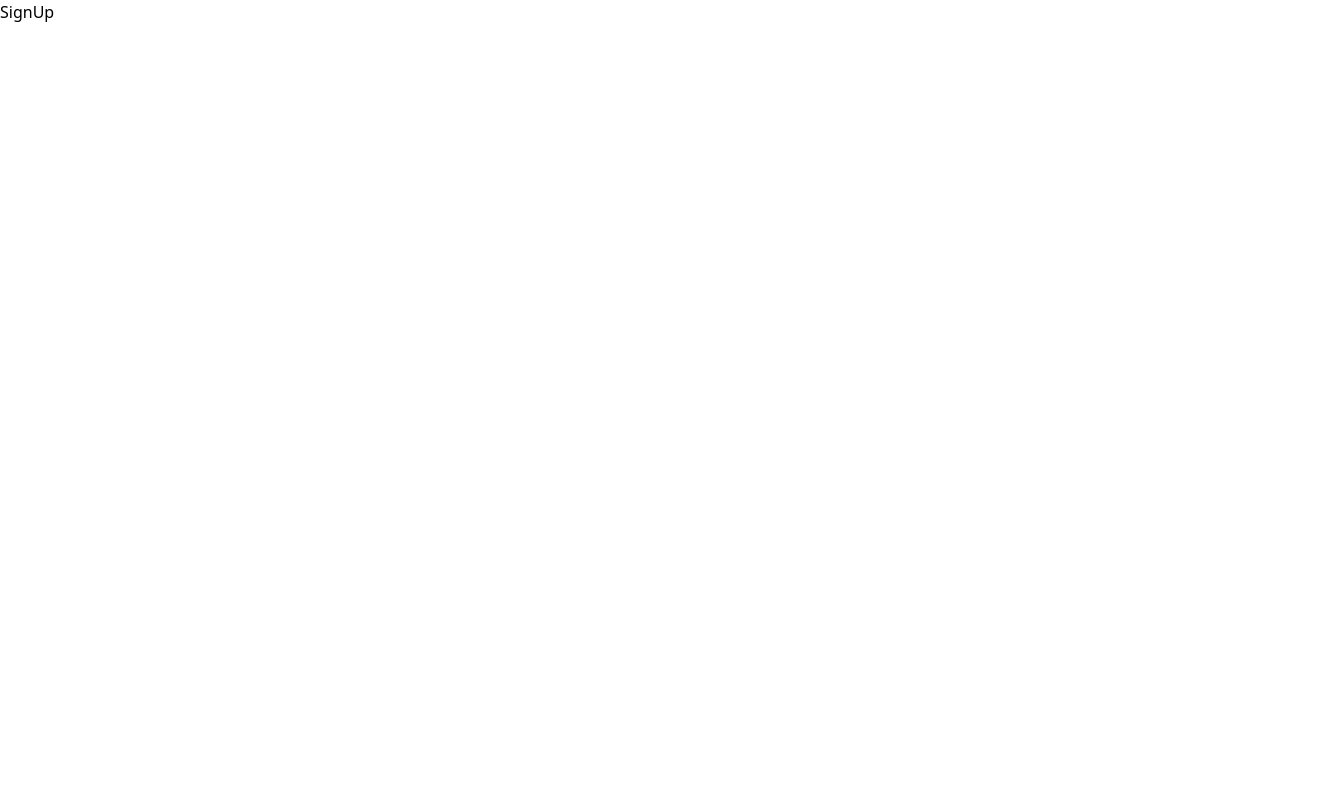
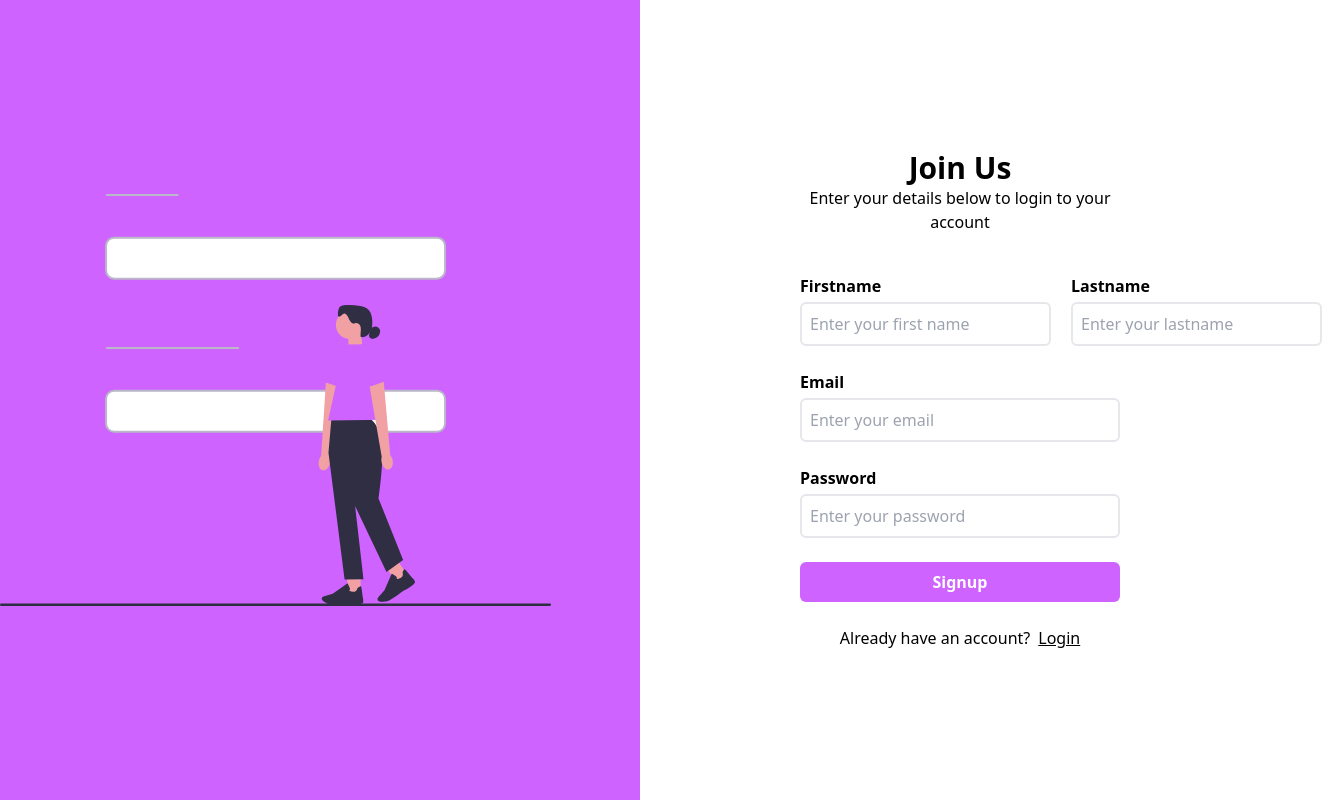
Before and after one commit to theodys-org/portfolio, a React (Vite) app: page /signup in a window 1280 px wide. Shown: the whole page, 1322 px wide, since content can reach past the window. Built offline with nearby package versions, Linux system fonts and the light colour scheme.

Commit message:
feat: add signup ui & validation

```diff
--- a/src/assets/index.js
+++ b/src/assets/index.js
@@ -1,4 +1,5 @@
 import reactLogo from "./images/react.svg";
 import login from "./svgs/login.svg";
+import signup from "./svgs/signup.svg";
 
-export { reactLogo, login };
+export { reactLogo, login, signup };
--- /dev/null
+++ b/src/components/SignUpForm.jsx
@@ -0,0 +1,104 @@
+import { Link } from "react-router-dom";
+import { useForm } from "react-hook-form";
+
+const SignUpForm = () => {
+  const {
+    register,
+    handleSubmit,
+    formState: { errors },
+  } = useForm();
+
+  const onSubmit = (data) => {
+    console.log(data);
+  };
+
+  return (
+    <form className="space-y-6" onSubmit={handleSubmit(onSubmit)}>
+      <div className="flex gap-x-5">
+        <div className="flex flex-col w-full space-y-1">
+          <label htmlFor="firstName" className="font-semibold">
+            Firstname
+          </label>
+          <input
+            id="firstName"
+            type="text"
+            placeholder="Enter your first name"
+            className=" border-2 p-2 rounded-md"
+            {...register("firstName", {
+              required: "First name is required",
+              //   minLength: 2,
+            })}
+          />
+          {errors.firstName && (
+            <p className="text-red-500">{errors.firstName.message}</p>
+          )}
+        </div>
+
+        <div className="flex flex-col w-full space-y-1">
+          <label htmlFor="lastName" className="font-semibold">
+            Lastname
+          </label>
+          <input
+            id="lastName"
+            type="text"
+            placeholder="Enter your lastname"
+            className=" border-2 p-2 rounded-md"
+            {...register("lastName", {
+              required: "Last name is required",
+              minLength: 2,
+            })}
+          />
+          {errors.lastName && (
+            <p className="text-red-500">{errors.lastName.message}</p>
+          )}
+        </div>
+      </div>
+      <div className="flex flex-col w-full space-y-1">
+        <label htmlFor="email" className="font-semibold">
+          Email
+        </label>
+        <input
+          id="email"
+          type="email"
+          placeholder="Enter your email"
+          className=" border-2 p-2 rounded-md"
+          {...register("email", { required: "Email is required" })}
+        />
+        {errors.email && <p className="text-red-500">{errors.email.message}</p>}
+      </div>
+
+      <div className="flex flex-col w-full space-y-1">
+        <label htmlFor="password" className="font-semibold">
+          Password
+        </label>
+        <input
+          id="password"
+          type="password"
+          placeholder="Enter your password"
+          className="border-2 p-2 rounded-md"
+          {...register("password", {
+            required: "Password is required",
+            minLength: 8,
+          })}
+        />
+        {errors.password && (
+          <p className="text-red-500">{errors.password.message}</p>
+        )}
+      </div>
+      <button
+        type="submit"
+        className="bg-primary text-white w-full p-2 rounded-md font-semibold"
+      >
+        Signup
+      </button>
+      <div className="flex gap-x-2 w-full text-center justify-center">
+        <p>Already have an account?</p>
+        <Link to="/login" className="underline">
+          Login
+        </Link>
+      </div>
+    </form>
+  );
+};
+
+export default SignUpForm;
--- a/src/pages/auth/SignUp.jsx
+++ b/src/pages/auth/SignUp.jsx
@@ -1,5 +1,22 @@
+import { signup } from "../../assets";
+import SignUpForm from "../../components/SignUpForm";
+
 const SignUp = () => {
-  return <div>SignUp</div>;
+  return (
+    <div className="grid grid-cols-2 h-screen w-full">
+      <div className="bg-primary flex items-center">
+        <img src={signup} alt="Login image" className="" />
+      </div>
+      <div className="flex flex-col justify-center gap-y-10 px-40 w-full">
+        <div className="flex flex-col justify-center text-center">
+          <h3 className="text-3xl font-bold">Join Us</h3>
+          <p>Enter your details below to login to your account</p>
+        </div>
+
+        <SignUpForm />
+      </div>
+    </div>
+  );
 };
 
 export default SignUp;
```
Also changed, not shown: src/assets/svgs/signup.svg (added).
